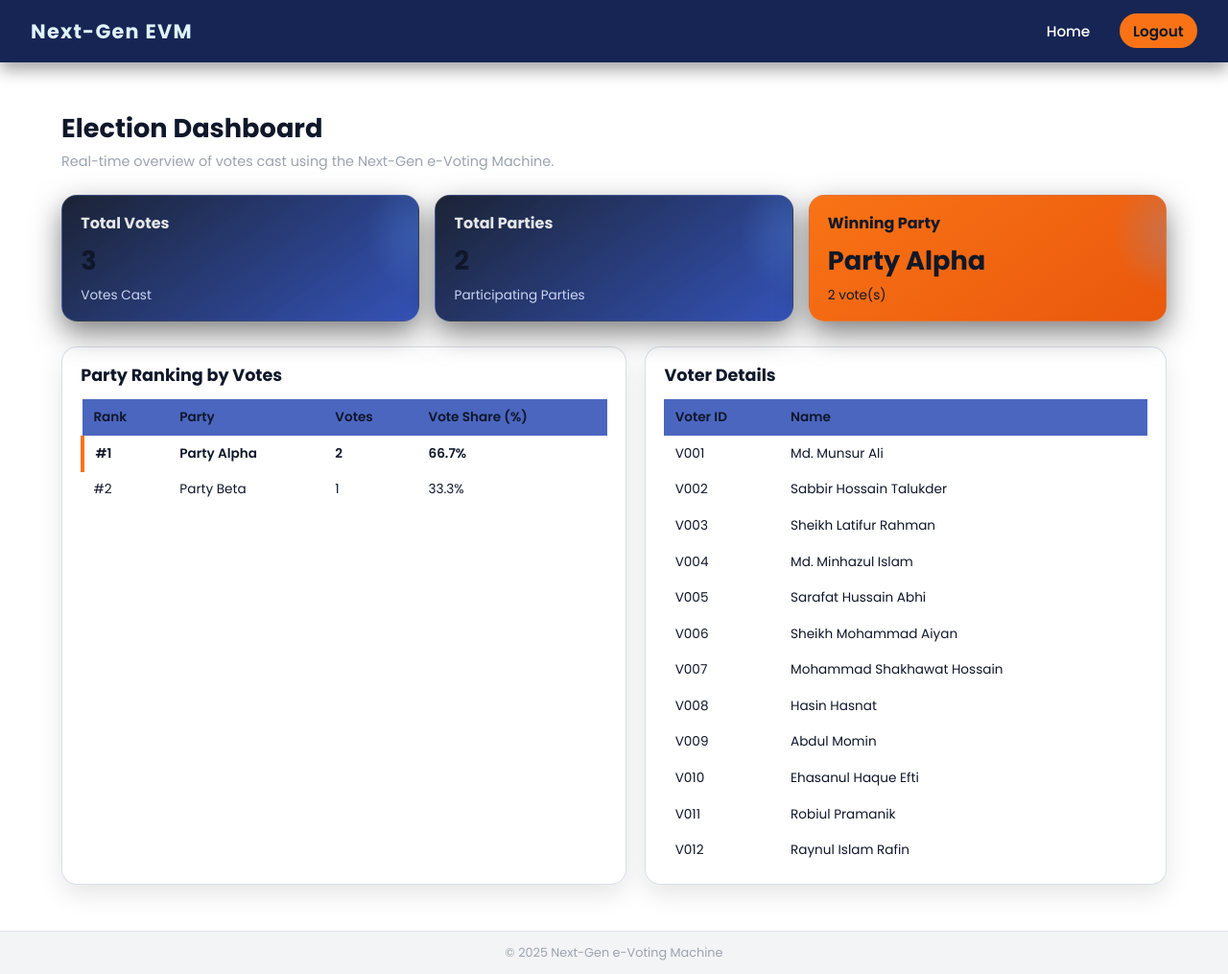
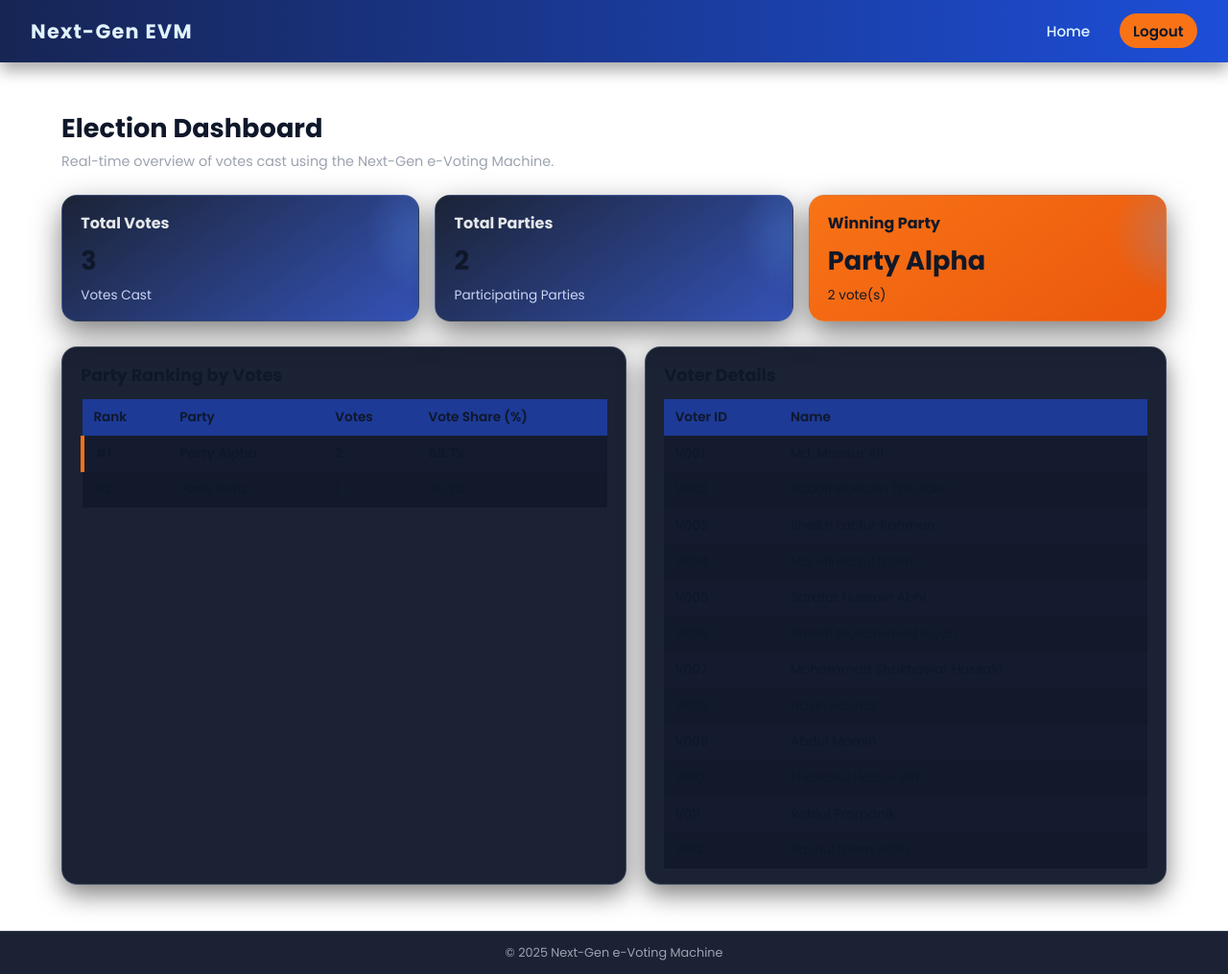
Before and after one commit to sheikhishmam2002/next-gen-e-voting, a Flask app: page /dashboard in a window 1280 px wide. Shown: the whole page at 96% size. Run offline with Flask 3, Linux system fonts and the light colour scheme; the visitor is signed in with stand-in values (Sample User, id 1); data comes from the database, SQL or seed files in the repository.

Commit message:
Refactor CSS for improved styling and readability
Updated background and text colors for improved aesthetics. Adjusted navbar and panel styles for better visibility.

```diff
--- a/static/css/style.css
+++ b/static/css/style.css
@@ -7,8 +7,10 @@
 
 body {
     font-family: "Poppins", sans-serif;
-    background: #ffffff; /* White background */
-    color: #0f172a; /* Dark text for readability */
+    /* background: radial-gradient(circle at top left, #1f3b73, #0b1727 50%, #02040a);
+    color: #f5f7ff; */
+    background: #ffffff;
+    color: #0f172a;
     min-height: 100vh;
     display: flex;
     flex-direction: column;
@@ -20,7 +22,7 @@ body {
     align-items: center;
     justify-content: space-between;
     padding: 0.9rem 2rem;
-    background: #172554; /* Solid dark blue background */
+    background: linear-gradient(90deg, #172554, #1d4ed8);
     box-shadow: 0 8px 16px rgba(0, 0, 0, 0.35);
     position: sticky;
     top: 0;
@@ -44,7 +46,7 @@ body {
     text-decoration: none;
     font-weight: 500;
     font-size: 0.95rem;
-    color: #ffffff; /* White text for navbar */
+    color: #e0f2fe;
     padding: 0.4rem 0.9rem;
     border-radius: 999px;
     transition: background 0.2s ease, transform 0.15s ease;
@@ -56,7 +58,7 @@ body {
 }
 
 .nav-btn {
-    background: #f97316; /* Vibrant orange */
+    background: #f97316;
     color: #0f172a;
     font-weight: 600;
 }
@@ -81,7 +83,7 @@ body {
     font-size: 0.8rem;
     color: #9ca3af;
     border-top: 1px solid rgba(148, 163, 184, 0.2);
-    background: #f3f4f6; /* Light grey background */
+    background: rgba(15, 23, 42, 0.95);
 }
 
 /* Flash Messages */
@@ -102,25 +104,21 @@ body {
 .flash-message.success {
     background: rgba(22, 101, 52, 0.85);
     border-left: 4px solid #4ade80;
-    box-shadow: 0 8px 18px rgba(0, 0, 0, 0.2);
 }
 
 .flash-message.danger {
     background: rgba(153, 27, 27, 0.85);
     border-left: 4px solid #f97373;
-    box-shadow: 0 8px 18px rgba(0, 0, 0, 0.2);
 }
 
 .flash-message.warning {
     background: rgba(161, 98, 7, 0.85);
     border-left: 4px solid #facc15;
-    box-shadow: 0 8px 18px rgba(0, 0, 0, 0.2);
 }
 
 .flash-message.info {
     background: rgba(30, 64, 175, 0.85);
     border-left: 4px solid #93c5fd;
-    box-shadow: 0 8px 18px rgba(0, 0, 0, 0.2);
 }
 
 /* Auth (Login) Page */
@@ -303,11 +301,11 @@ body {
 }
 
 .panel {
-    background: rgba(255, 255, 255, 0.95); /* Lighter background for panels */
+    background: rgba(15, 23, 42, 0.95);
     border-radius: 16px;
     padding: 1rem 1.2rem;
     border: 1px solid rgba(148, 163, 184, 0.35);
-    box-shadow: 0 10px 26px rgba(0, 0, 0, 0.1); /* Lighter shadow */
+    box-shadow: 0 10px 26px rgba(0, 0, 0, 0.5);
 }
 
 .panel-title {
@@ -337,11 +335,11 @@ body {
 }
 
 .data-table tbody tr:nth-child(even) {
-    background: rgba(255, 255, 255, 0.8);
+    background: rgba(15, 23, 42, 0.8);
 }
 
 .data-table tbody tr:nth-child(odd) {
-    background: rgba(255, 255, 255, 0.6);
+    background: rgba(15, 23, 42, 0.6);
 }
 
 .data-table tbody tr:hover {
```
